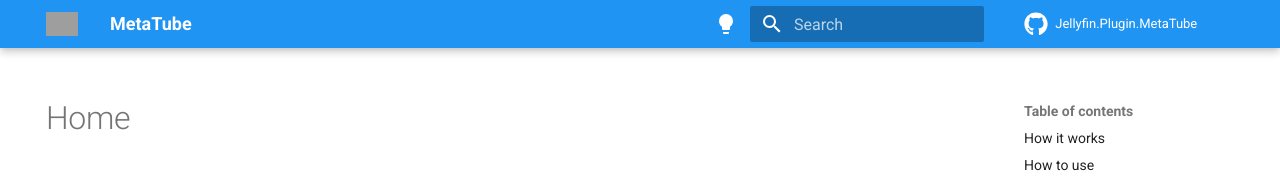
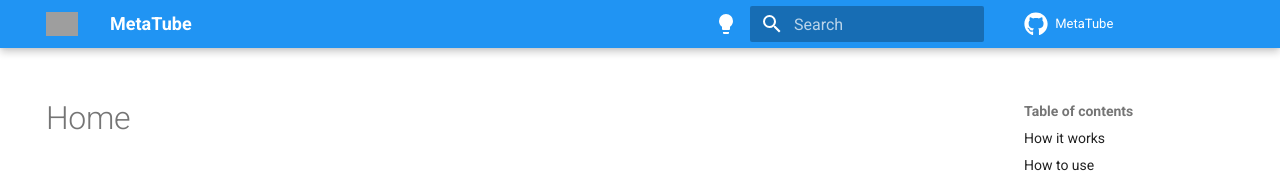
Before and after one commit to metatube-community/metatube-community.github.io, an MkDocs documentation site: the page built from docs/README.md, in a window 1280 px wide. Shown: the top 184 px of the page. Built offline with MkDocs 1.6.1 and Material for MkDocs 9.7.7, drawn with Linux system fonts in a browser that asks for light colours; comment, search, counter and statistics services are not loaded; grey boxes are pictures that could not be loaded.

Commit message:
Chore: change repo_url to org

```diff
--- a/mkdocs.yml
+++ b/mkdocs.yml
@@ -5,8 +5,8 @@
 site_description: MetaTube User Manual & Wiki
 
 # Repository
-repo_name: Jellyfin.Plugin.MetaTube
-repo_url: https://github.com/metatube-community/jellyfin-plugin-metatube/
+repo_name: MetaTube
+repo_url: https://github.com/metatube-community/
 edit_uri: https://github.com/metatube-community/metatube-community.github.io/blob/main/docs/
 
 # Copyright as footer description
```
